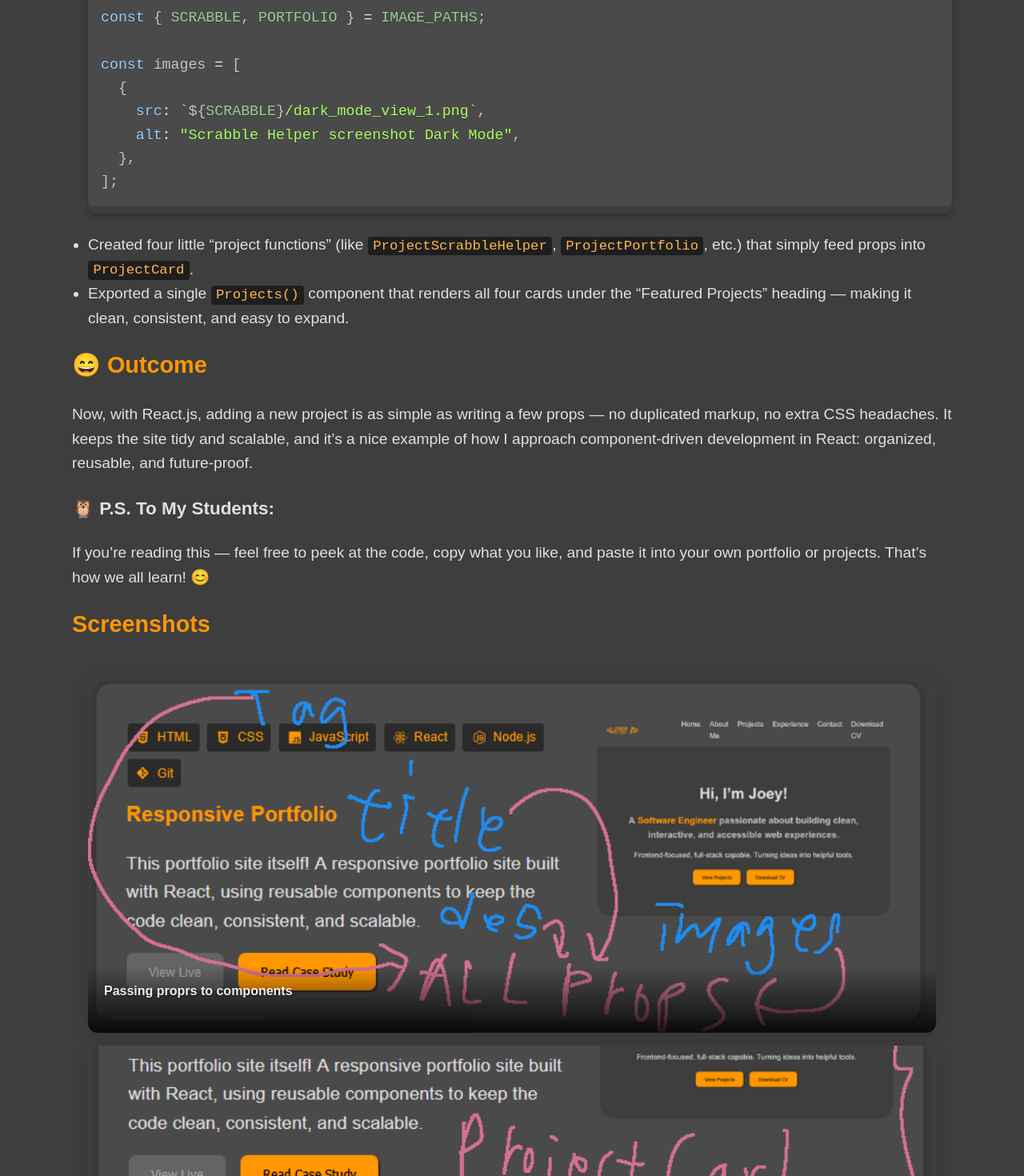
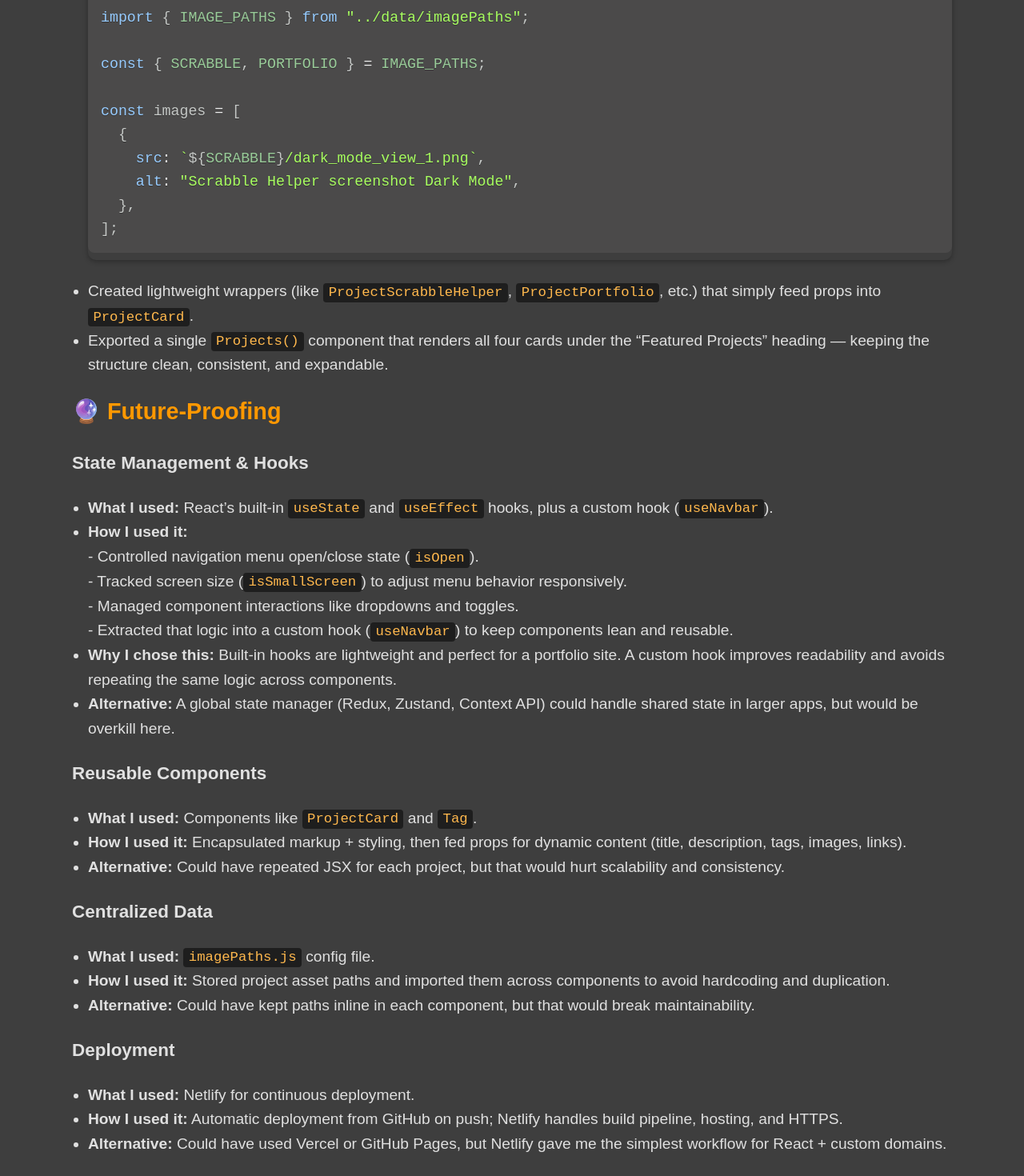
Before and after one commit to w0nght/jowee_portfolio, a React (Create React App) app: page /projects/portfolio in a window 1280 px wide. Shown: the part 1330-2800 px from the top of the page at 80% size. Built offline with nearby package versions, Linux system fonts and the light colour scheme; the HTML template or start-up script is replaced by a standard one.

Commit message:
Update case study content

```diff
--- a/src/pages/CaseStudyPortfolio.jsx
+++ b/src/pages/CaseStudyPortfolio.jsx
@@ -52,14 +52,15 @@ const ProjectBackground = () => (
   </>
 );
 
-const ProjectProcess = () => (
+const ProjectImplementation = () => (
   <>
-    <h2>🪛 Process</h2>
+    <h2>🪛 Implementation</h2>
+    <h3>Reusable Components</h3>
     <ul>
       <li>
         Built a single, reusable{" "}
-        <span className="inline-code">ProjectCard</span> <b>component</b> that
-        handles layout and styling for every project.
+        <span className="inline-code">ProjectCard</span> component that handles
+        layout and styling for every project.
       </li>
       <CodeBlock language="js" code={codeSnippets.projectCardExample} />
       <li>
@@ -69,7 +70,7 @@ const ProjectProcess = () => (
       <CodeBlock language="js" code={codeSnippets.tagsExample} />
       <CodeBlock language="js" code={codeSnippets.imagesExample} />
       <li>
-        Created four little “project functions” (like{" "}
+        Created lightweight wrappers (like{" "}
         <span className="inline-code">ProjectScrabbleHelper</span>,{" "}
         <span className="inline-code">ProjectPortfolio</span>, etc.) that simply
         feed props into <span className="inline-code">ProjectCard</span>.
@@ -77,7 +78,92 @@ const ProjectProcess = () => (
       <li>
         Exported a single <span className="inline-code">Projects()</span>{" "}
         component that renders all four cards under the “Featured Projects”
-        heading — making it clean, consistent, and easy to expand.
+        heading — keeping the structure clean, consistent, and expandable.
+      </li>
+    </ul>
+  </>
+);
+
+const ProjectFutureProofing = () => (
+  <>
+    <h2>🔮 Future-Proofing</h2>
+    <h3>State Management & Hooks</h3>
+    <ul>
+      <li>
+        <b>What I used:</b> React’s built-in{" "}
+        <span className="inline-code">useState</span> and{" "}
+        <span className="inline-code">useEffect</span> hooks, plus a custom hook
+        (<span className="inline-code">useNavbar</span>).
+      </li>
+      <li>
+        <b>How I used it:</b>
+        <br />- Controlled navigation menu open/close state (
+        <span className="inline-code">isOpen</span>).
+        <br />- Tracked screen size (
+        <span className="inline-code">isSmallScreen</span>) to adjust menu
+        behavior responsively.
+        <br />
+        - Managed component interactions like dropdowns and toggles.
+        <br />- Extracted that logic into a custom hook (
+        <span className="inline-code">useNavbar</span>) to keep components lean
+        and reusable.
+      </li>
+      <li>
+        <b>Why I chose this:</b> Built-in hooks are lightweight and perfect for
+        a portfolio site. A custom hook improves readability and avoids
+        repeating the same logic across components.
+      </li>
+      <li>
+        <b>Alternative:</b> A global state manager (Redux, Zustand, Context API)
+        could handle shared state in larger apps, but would be overkill here.
+      </li>
+    </ul>
+
+    <h3>Reusable Components</h3>
+    <ul>
+      <li>
+        <b>What I used:</b> Components like{" "}
+        <span className="inline-code">ProjectCard</span> and{" "}
+        <span className="inline-code">Tag</span>.
+      </li>
+      <li>
+        <b>How I used it:</b> Encapsulated markup + styling, then fed props for
+        dynamic content (title, description, tags, images, links).
+      </li>
+      <li>
+        <b>Alternative:</b> Could have repeated JSX for each project, but that
+        would hurt scalability and consistency.
+      </li>
+    </ul>
+
+    <h3>Centralized Data</h3>
+    <ul>
+      <li>
+        <b>What I used:</b> <span className="inline-code">imagePaths.js</span>{" "}
+        config file.
+      </li>
+      <li>
+        <b>How I used it:</b> Stored project asset paths and imported them
+        across components to avoid hardcoding and duplication.
+      </li>
+      <li>
+        <b>Alternative:</b> Could have kept paths inline in each component, but
+        that would break maintainability.
+      </li>
+    </ul>
+
+    <h3>Deployment</h3>
+    <ul>
+      <li>
+        <b>What I used:</b> Netlify for continuous deployment.
+      </li>
+      <li>
+        <b>How I used it:</b> Automatic deployment from GitHub on push; Netlify
+        handles build pipeline, hosting, and HTTPS.
+      </li>
+      <li>
+        <b>Alternative:</b> Could have used Vercel or GitHub Pages, but Netlify
+        gave me the simplest workflow for React + custom domains.
       </li>
     </ul>
   </>
@@ -117,7 +203,8 @@ export default function CaseStudyPortfolio() {
 
       {/* Sections */}
       <ProjectBackground />
-      <ProjectProcess />
+      <ProjectImplementation />
+      <ProjectFutureProofing />
       <ProjectOutcome />
 
       {/* Gallery */}
```
